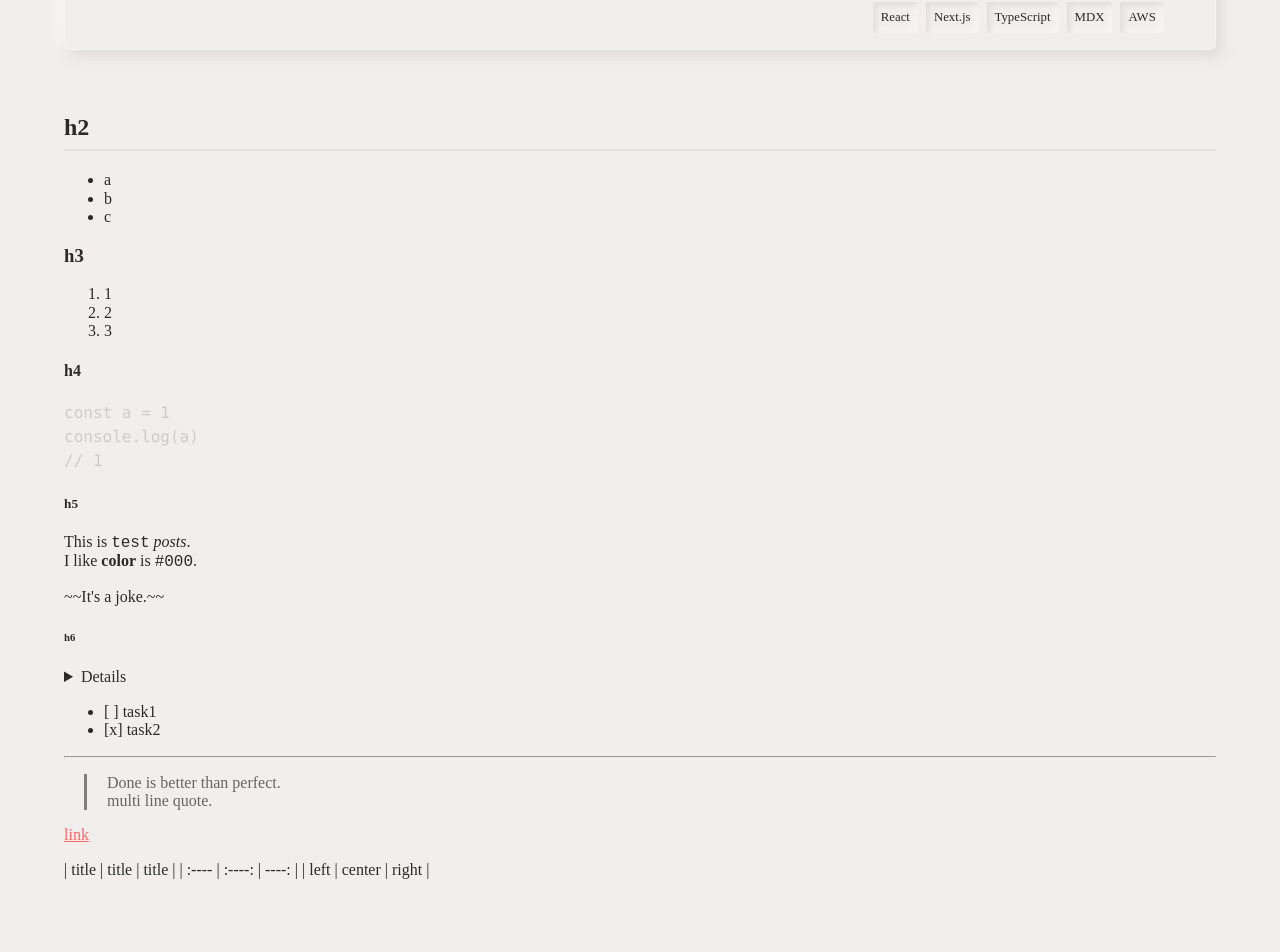
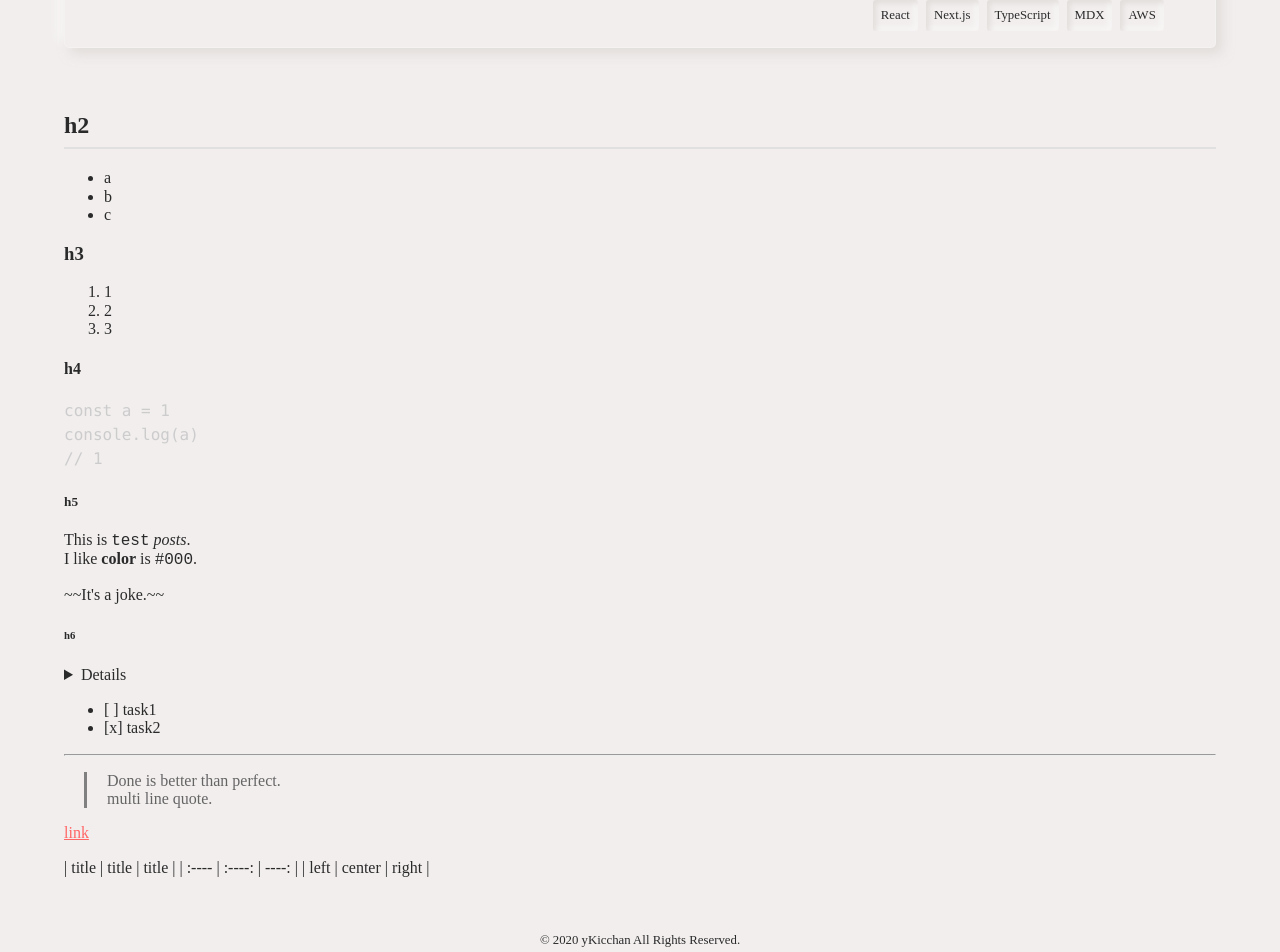
Before and after one commit to yKicchan/BLOG, a Next.js app: page /posts/20200701 in a window 1280 px wide. Shown: the part 263-1215 px from the top of the page. Before the commit the page ends 1182 px from the top, so only its background shows below. Built offline with nearby package versions, Linux system fonts and the light colour scheme.

Commit message:
feat: copy right

```diff
--- /dev/null
+++ b/src/components/Footer/index.tsx
@@ -0,0 +1,15 @@
+import React from 'react'
+import styles from './styles.module.scss'
+import Icon from '../Icon'
+
+const Footer: React.FC = () => {
+  return (
+    <footer className={styles.component}>
+      <small className={styles.copy}>
+        &copy; 2020 yKicchan All Rights Reserved.
+      </small>
+    </footer>
+  )
+}
+
+export default Footer
--- /dev/null
+++ b/src/components/Footer/styles.module.scss
@@ -0,0 +1,12 @@
+.component {
+  margin-top: auto;
+  padding: 2vh 2vw;
+  display: flex;
+  justify-content: center;
+  align-items: center;
+  flex-wrap: wrap;
+}
+
+.copy {
+  font-size: .8rem;
+}
--- a/src/layouts/Default/index.tsx
+++ b/src/layouts/Default/index.tsx
@@ -2,6 +2,7 @@ import React from 'react'
 import Head from 'next/head'
 import Header from '~/components/Header'
 import styles from './styles.module.scss'
+import Footer from '~/components/Footer'
 
 const Layout: React.FC = (props) => (
   <>
@@ -10,6 +11,7 @@ const Layout: React.FC = (props) => (
     </Head>
     <Header />
     <main className={styles.content}>{props.children}</main>
+    <Footer />
   </>
 )
 
--- a/src/styles/index.css
+++ b/src/styles/index.css
@@ -2,8 +2,12 @@
 @import 'variables.css';
 @import 'post.css';
 
-html,
+* {
+  box-sizing: border-box;
+}
+
 body {
+  display: flex;
   height: 100vh;
   width: 100vw;
   margin: 0;
@@ -12,14 +16,16 @@ body {
   transition: box-shadow 0.3s ease-in-out;
 }
 
-html {
+#__next {
+  margin: 0 auto;
+  height: 100vh;
+  width: 100vw;
+  max-width: 1440px;
+
   display: flex;
-  justify-content: center;
+  flex-direction: column;
 }
 
-body {
-  max-width: 1440px;
-}
 
 a {
   color: #FF6666;
```
